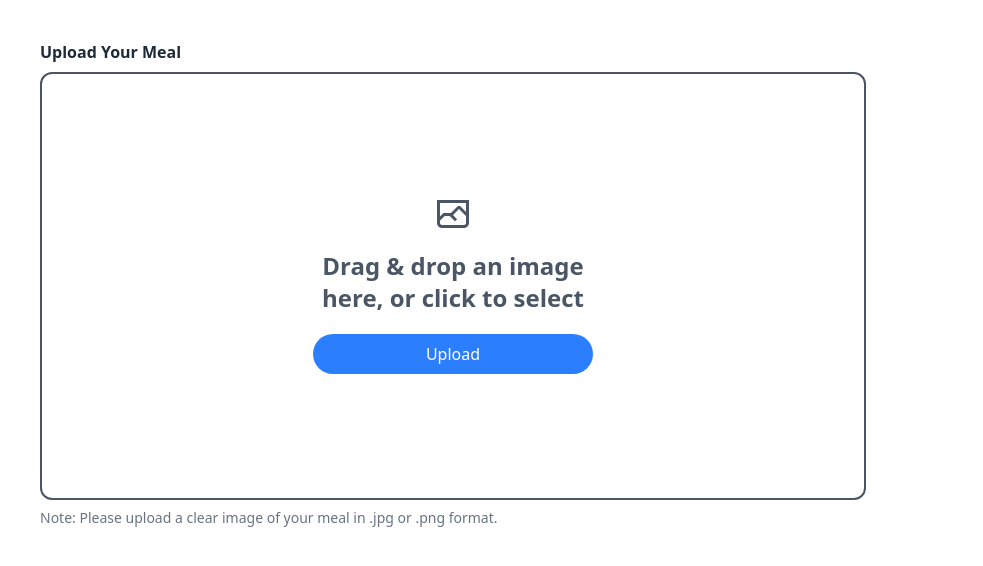
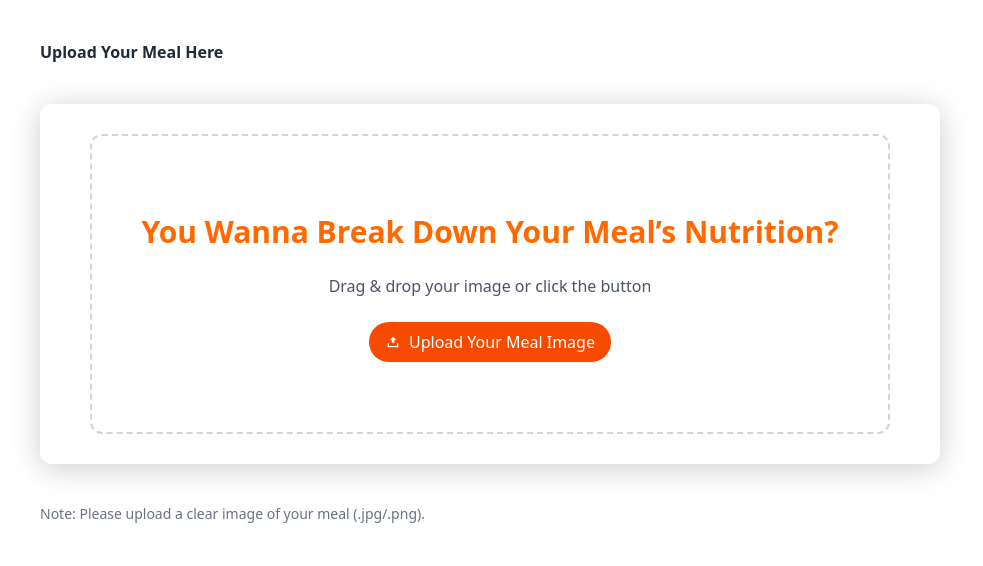
Before and after one commit to tony219y/ai-food-vision, a React (Vite) app in the folder frontend/: page / in a window 1280 px wide. Shown: the top 566 px of the page, without its empty margins (0-983 px from the left). Built offline with nearby package versions, Linux system fonts and the light colour scheme.

Commit message:
New UI fontend eiei

```diff
--- a/frontend/src/components/uploadbox.tsx
+++ b/frontend/src/components/uploadbox.tsx
@@ -1,190 +1,399 @@
-import { useRef, useState, useEffect, useCallback } from "react";
+import { useRef, useState, useEffect } from "react";
 
+/** ---------- Config ---------- */
 const MAX_SIZE_MB = 10;
 
+/** ---------- Types ---------- */
+type Macro = number | null;
+
+type FoodItem = {
+  name: string;
+  calories?: Macro;
+  protein_g?: Macro;
+  carbs_g?: Macro;
+  fat_g?: Macro;
+  fiber_g?: Macro;
+  sugar_g?: Macro;
+};
+
+type NutritionResult = {
+  // From backend (according to required schema)
+  items?: FoodItem[];
+  total_calories?: number | null;
+  notes?: string | null;
+
+  // For some backends that provide totals at the top level
+  serving_size?: string | null;
+  calories?: Macro;
+  protein_g?: Macro;
+  carbs_g?: Macro;
+  fat_g?: Macro;
+  fiber_g?: Macro;
+  sugar_g?: Macro;
+
+  // extra
+  name?: string | null;  // Main menu name (derived from items if not present)
+  tags?: string[];
+};
+
+const NA = "N/Ag";
+
+/** ---------- Helpers ---------- */
+const num = (v: any): Macro => {
+  if (v == null) return null;
+  if (typeof v === "number") return v;
+  if (typeof v === "string") {
+    const m = v.match(/-?\d+(\.\d+)?/);
+    return m ? parseFloat(m[0]) : null;
+  }
+  return null;
+};
+
+const safeItems = (maybeItems: any): FoodItem[] => {
+  if (!Array.isArray(maybeItems)) return [];
+  return maybeItems.map((it: any) => ({
+    name: String(it?.name ?? "unknown"),
+    calories: num(it?.calories),
+    protein_g: num(it?.protein_g),
+    carbs_g: num(it?.carbs_g),
+    fat_g: num(it?.fat_g),
+    fiber_g: num(it?.fiber_g),
+    sugar_g: num(it?.sugar_g),
+  }));
+};
+
+// Normalize various JSON formats into a single NutritionResult and calculate summary
+const normalizeResponse = (raw: any): NutritionResult => {
+  const src = raw?.result ?? raw ?? {};
+  const items = safeItems(src.items);
+
+  const sum = (k: keyof FoodItem) =>
+    items.reduce((acc, it) => acc + (typeof it[k] === "number" ? (it[k] as number) : 0), 0);
+
+  const caloriesTotal =
+    num(src.total_calories) ??
+    (items.length ? sum("calories") : null) ??
+    num(src.calories);
+
+  const proteinTotal = num(src.protein_g) ?? (items.length ? sum("protein_g") : null);
+  const carbsTotal   = num(src.carbs_g)   ?? (items.length ? sum("carbs_g")   : null);
+  const fatTotal     = num(src.fat_g)     ?? (items.length ? sum("fat_g")     : null);
+  const fiberTotal   = num(src.fiber_g)   ?? (items.length ? sum("fiber_g")   : null);
+  const sugarTotal   = num(src.sugar_g)   ?? (items.length ? sum("sugar_g")   : null);
+
+  // Create main menu name: use src.name if present, otherwise join first 3 item names
+  const derivedName =
+    (typeof src.name === "string" && src.name.trim()) ||
+    (items.length ? items.slice(0, 3).map(it => it.name).join(", ") : null);
+
+  return {
+    items,
+    total_calories: caloriesTotal,
+    notes: typeof src.notes === "string" ? src.notes : null,
+
+    serving_size: src.serving_size ?? src.serving ?? src.portion ?? null,
+    calories: caloriesTotal,
+    protein_g: proteinTotal,
+    carbs_g: carbsTotal,
+    fat_g: fatTotal,
+    fiber_g: fiberTotal,
+    sugar_g: sugarTotal,
+
+    name: derivedName,
+    tags: Array.isArray(src.tags) ? src.tags : Array.isArray(src.labels) ? src.labels : [],
+  };
+};
+
+const fmt = (v?: Macro, unit = "") => (v == null ? NA : `${v}${unit}`);
+
+/** ---------- Component ---------- */
 export default function UploadBox() {
   const fileInputRef = useRef<HTMLInputElement | null>(null);
-    const [dragDepth, setDragDepth] = useState(0); // fix flicker with enter/leave counter
-    const isDragging = dragDepth > 0;
+  const [file, setFile] = useState<File | null>(null);
   const [preview, setPreview] = useState<string | null>(null);
-    const [file, setFile] = useState<File | null>(null);
   const [error, setError] = useState<string | null>(null);
+  const [isAnalyzing, setIsAnalyzing] = useState(false);
+  const [isDragging, setIsDragging] = useState(false);
+  const [result, setResult] = useState<NutritionResult | null>(null);
+  const [analysis, setAnalysis] = useState<string | null>(null); // raw JSON (debug)
 
-    // Revoke preview URL to prevent memory leaks
+  // Backend URL
+  const BACKEND_URL = "/api/analyze";
+
+  // Cleanup preview URL
   useEffect(() => {
-        return () => {
-            if (preview) URL.revokeObjectURL(preview);
-        };
+    return () => { if (preview) URL.revokeObjectURL(preview); };
   }, [preview]);
 
-    const openPicker = () => fileInputRef.current?.click();
-
-    const useFile = (f: File) => {
+  // Handle file selection and validation
+  const handleFile = (f: File) => {
     setError(null);
-        if (!f.type.startsWith("image/")) {
-            setError("Please select an image (JPEG/PNG/WebP, etc.)");
-            return;
-        }
-        if (f.size > MAX_SIZE_MB * 1024 * 1024) {
-            setError(`File exceeds ${MAX_SIZE_MB}MB`);
-            return;
-        }
+    setAnalysis(null);
+    setResult(null);
+    if (!f.type.startsWith("image/")) { setError("Please select an image (JPEG/PNG/WebP, etc.)"); return; }
+    if (f.size > MAX_SIZE_MB * 1024 * 1024) { setError(`File exceeds ${MAX_SIZE_MB}MB`); return; }
     if (preview) URL.revokeObjectURL(preview);
     setFile(f);
     setPreview(URL.createObjectURL(f));
   };
 
-    const onChange = (e: React.ChangeEvent<HTMLInputElement>) => {
-        const f = e.target.files?.[0];
-        if (f) useFile(f);
-        e.currentTarget.value = ""; // allow re-selecting same file
+  // Clear selected file and reset state
+  const clearFile = () => {
+    if (preview) URL.revokeObjectURL(preview);
+    setFile(null);
+    setPreview(null);
+    setError(null);
+    setAnalysis(null);
+    setResult(null);
   };
 
-    // Drag & drop handlers (with depth counter)
-    const onDragEnter = useCallback((e: React.DragEvent) => {
-        e.preventDefault();
-        e.stopPropagation();
-        setDragDepth((d) => d + 1);
-    }, []);
+  // Send image to backend for analysis
+  const analyze = async () => {
+    if (!file) return;
+    setIsAnalyzing(true);
+    setError(null);
+    setAnalysis(null);
+    setResult(null);
 
-    const onDragOver = useCallback((e: React.DragEvent) => {
-        e.preventDefault();
-        e.stopPropagation();
-        e.dataTransfer.dropEffect = "copy";
-    }, []);
+    try {
+      const form = new FormData();
+      form.append("image", file);
 
-    const onDragLeave = useCallback((e: React.DragEvent) => {
-        e.preventDefault();
-        e.stopPropagation();
-        setDragDepth((d) => Math.max(0, d - 1));
-    }, []);
-
-    const onDrop = useCallback((e: React.DragEvent) => {
-        e.preventDefault();
-        e.stopPropagation();
-        setDragDepth(0);
-        const f = e.dataTransfer.files?.[0];
-        if (f) useFile(f);
-    }, []);
-
-    // Keyboard activation
-    const onKeyDown = (e: React.KeyboardEvent<HTMLDivElement>) => {
-        if (e.key === "Enter" || e.key === " ") {
-            e.preventDefault();
-            openPicker();
+      const res = await fetch(BACKEND_URL, { method: "POST", body: form });
+      if (!res.ok) {
+        const err = await res.json().catch(() => ({}));
+        throw new Error(err.error || `Request failed (${res.status})`);
+      }
+      const data = await res.json();
+      setAnalysis(JSON.stringify(data, null, 2));
+      setResult(normalizeResponse(data));
+    } catch (e: any) {
+      setError(e?.message || "Analyze failed");
+    } finally {
+      setIsAnalyzing(false);
     }
   };
 
   return (
     <div>
-            <h2 className="mb-2 text-base font-semibold text-gray-800">Upload Your Meal</h2>
+      <h2 className="mb-2 text-base font-semibold text-gray-800">Upload Your Meal Here</h2>
 
+      {/* Drop area wrapper */}
+      <div className="my-10 w-[900px] h-[360px] flex items-center justify-center rounded-xl
+                      shadow-[0_4px_30px_rgba(0,0,0,0.2)]
+                      hover:shadow-[0_8px_40px_rgba(0,0,0,0.2)]
+                      hover:scale-[1.01] transition-all duration-300 ease-in-out">
+        {/* Drop zone */}
         <div
           role="button"
           tabIndex={0}
-                aria-label="Upload an image by drag & drop or click"
-                aria-describedby="upload-help"
-                onClick={openPicker}
-                onKeyDown={onKeyDown}
-                onDragEnter={onDragEnter}
-                onDragOver={onDragOver}
-                onDragLeave={onDragLeave}
-                onDrop={onDrop}
+          aria-busy={isAnalyzing}
+          onClick={() => fileInputRef.current?.click()}
+          onKeyDown={(e) => { if (e.key === "Enter" || e.key === " ") fileInputRef.current?.click(); }}
+          onDragEnter={(e) => { e.preventDefault(); if (Array.from(e.dataTransfer.types || []).includes("Files")) setIsDragging(true); }}
+          onDragOver={(e) => e.preventDefault()}
+          onDragLeave={(e) => { e.preventDefault(); const rt = e.relatedTarget as Node | null; if (!rt || !e.currentTarget.contains(rt)) setIsDragging(false); }}
+          onDrop={(e) => { e.preventDefault(); setIsDragging(false); const f = e.dataTransfer.files?.[0]; if (f) handleFile(f); }}
           className={[
-                    "relative w-[826px] h-[428px] rounded-xl flex flex-col justify-center items-center",
-                    "border-2 transition",
-                    isDragging ? "border-blue-400 bg-gray-200" : "border-gray-600 bg-white",
-                    "focus:outline-none focus:ring-4 focus:ring-blue-300/70"
+            "relative w-[800px] h-[300px] rounded-xl flex flex-col items-center justify-center",
+            "border-2 border-dashed transition cursor-pointer",
+            "hover:border-orange-500 hover:bg-orange-50",
+            isDragging ? "border-orange-400 bg-orange-50" : "border-gray-300 bg-white"
           ].join(" ")}
         >
-                {/* Base message (keeps layout stable). Hide visually while dragging. */}
-                <div className={`w-[280px] select-none ${isDragging ? "invisible" : ""}`}>
-                    <div className="flex flex-col items-center justify-center gap-2 text-gray-600 font-bold text-2xl text-center">
-                        <svg
-                            data-testid="geist-icon"
-                            width={32}
-                            height={32}
-                            viewBox="0 0 16 16"
-                            strokeLinejoin="round"
-                            style={{ color: "currentColor" }}
-                            aria-hidden="true"
-                            className="mb-3"
+          {/* Empty state */}
+          {!preview && (
+            <div className="text-center text-gray-600">
+              <p className="text-orange-500 font-semibold text-3xl my-2">
+                You Wanna Break Down Your Meal’s Nutrition?
+              </p>
+              <p className="text-base mt-6">Drag & drop your image or click the button</p>
+              <button
+                type="button"
+                onClick={(e) => { e.stopPropagation(); fileInputRef.current?.click(); }}
+                className="inline-flex items-center gap-2 rounded-full bg-orange-600 text-white px-4 py-2
+                           hover:bg-orange-700 focus:outline-none focus:ring-4 focus:ring-orange-300 mt-6"
+                aria-label="Upload your meal image"
               >
-                            <path
-                                fillRule="evenodd"
-                                clipRule="evenodd"
-                                d="M14.5 2.5H1.5V9.18933L2.96966 7.71967L3.18933 7.5H3.49999H6.63001H6.93933L6.96966 7.46967L10.4697 3.96967L11.5303 3.96967L14.5 6.93934V2.5ZM8.00066 8.55999L9.53034 10.0897L10.0607 10.62L9.00001 11.6807L8.46968 11.1503L6.31935 9H3.81065L1.53032 11.2803L1.5 11.3106V12.5C1.5 13.0523 1.94772 13.5 2.5 13.5H13.5C14.0523 13.5 14.5 13.0523 14.5 12.5V9.06066L11 5.56066L8.03032 8.53033L8.00066 8.55999ZM4.05312e-06 10.8107V12.5C4.05312e-06 13.8807 1.11929 15 2.5 15H13.5C14.8807 15 16 13.8807 16 12.5V9.56066L16.5607 9L16.0303 8.46967L16 8.43934V2.5V1H14.5H1.5H4.05312e-06V2.5V10.6893L-0.0606689 10.75L4.05312e-06 10.8107Z"
-                                fill="currentColor"
-                            />
+                <svg viewBox="0 0 24 24" className="w-4 h-4" aria-hidden="true">
+                  <path fill="currentColor" d="M5 20h14a1 1 0 001-1v-5h-2v4H6v-4H4v5a1 1 0 001 1zm7-16l5 5h-3v4h-4v-4H7l5-5z" />
                 </svg>
-                        <span>Drag &amp; drop an image here, or click to select</span>
+                Upload Your Meal Image
+              </button>
+            </div>
+          )}
+
+          {/* Error */}
+          {error && <p className="mt-3 text-sm text-red-600">{error}</p>}
+
+          {/* Preview + Actions */}
+          {preview && (
+            <div className="flex flex-col items-center gap-3">
+              <img src={preview} alt={file?.name || "Preview"} className="max-h-40 rounded-lg shadow" />
+              <div className="flex gap-2">
+                <button
+                  type="button"
+                  onClick={(e) => { e.stopPropagation(); analyze(); }}
+                  className="flex items-center justify-center gap-2 bg-emerald-600 text-white px-4 py-2 rounded-full hover:bg-emerald-700 disabled:opacity-50"
+                  disabled={isAnalyzing}
+                >
+                  {isAnalyzing && (
+                    <svg className="animate-spin h-4 w-4 text-white" viewBox="0 0 24 24" aria-hidden="true">
+                      <circle className="opacity-25" cx="12" cy="12" r="10" stroke="currentColor" strokeWidth="4" />
+                      <path className="opacity-75" fill="currentColor" d="M4 12a8 8 0 018-8v4a4 4 0 00-4 4H4z" />
+                    </svg>
+                  )}
+                  {isAnalyzing ? "Analyzing..." : "Analyze"}
+                </button>
+                <button
+                  type="button"
+                  onClick={(e) => { e.stopPropagation(); clearFile(); }}
+                  className="px-4 py-2 rounded-full border border-gray-300 hover:bg-gray-50"
+                  disabled={isAnalyzing}
+                >
+                  Clear
+                </button>
+              </div>
+            </div>
+          )}
+
+          {/* Drag ring overlay */}
+          {isDragging && <div className="pointer-events-none absolute inset-0 rounded-xl ring-4 ring-orange-300/70" />}
         </div>
       </div>
 
-                {/* Button (reserve space with invisible while dragging) */}
-                <div className={`flex justify-center mt-5 w-[280px] ${isDragging ? "invisible" : ""}`}>
-                    <button
-                        type="button"
-                        onClick={(e) => { e.stopPropagation(); openPicker(); }}
-                        className="w-full bg-blue-500 text-white px-4 py-2 rounded-full hover:bg-blue-600 cursor-pointer"
-                    >
-                        Upload
-                    </button>
-                </div>
-
-                {/* Errors (if any) */}
-                {error && <p className="mt-3 text-sm text-red-600">{error}</p>}
-
-                {/* Preview */}
-                {preview && (
-                    <img
-                        src={preview}
-                        alt={file?.name || "Selected image preview"}
-                        className="mt-4 max-h-40 rounded-lg shadow pointer-events-none"
-                    />
-                )}
-
-                {/* Hidden file input */}
+      {/* Hidden input */}
       <input
+        ref={fileInputRef}
         type="file"
         accept="image/*"
-                    ref={fileInputRef}
-                    onChange={onChange}
         className="hidden"
+        onChange={(e) => { const f = e.target.files?.[0]; if (f) handleFile(f); e.currentTarget.value = ""; }}
         aria-hidden="true"
       />
 
-                {/* Drag overlay: centered text + highlight ring without blocking drops */}
-                {isDragging && (
-                    <div className="pointer-events-none absolute inset-0 rounded-xl ring-4 ring-blue-300/70 flex items-center justify-center">
-                        <div className="flex flex-col items-center gap-2 text-gray-700 font-bold text-2xl text-center">
-                            <svg
-                                data-testid="geist-icon"
-                                width={32}
-                                height={32}
-                                viewBox="0 0 16 16"
-                                strokeLinejoin="round"
-                                style={{ color: "currentColor" }}
-                                aria-hidden="true"
-                                className="mb-3"
-                            >
-                                <path
-                                    fillRule="evenodd"
-                                    clipRule="evenodd"
-                                    d="M14.5 6.5V13.5C14.5 14.8807 13.3807 16 12 16H4C2.61929 16 1.5 14.8807 1.5 13.5V1.5V0H3H8H9.08579C9.351 0 9.60536 0.105357 9.79289 0.292893L14.2071 4.70711C14.3946 4.89464 14.5 5.149 14.5 5.41421V6.5ZM13 6.5V13.5C13 14.0523 12.5523 14.5 12 14.5H4C3.44772 14.5 3 14.0523 3 13.5V1.5H8V5V6.5H9.5H13ZM9.5 2.12132V5H12.3787L9.5 2.12132Z"
-                                    fill="currentColor"
-                                />
-                            </svg>
+      {/* ====== Results ====== */}
+      {result && (
+        <section className="space-y-6">
+          {/* Main menu name */}
+          {result.name && (
+            <h1 className="text-2xl font-bold text-gray-900">{result.name}</h1>
+          )}
 
-                            <span>Drop your image here</span>
+          {/* Summary cards */}
+          <div className="grid grid-cols-2 md:grid-cols-4 gap-4">
+            {[
+              { label: "Calories", value: result.calories, unit: "" },
+              { label: "Protein",  value: result.protein_g, unit: "g" },
+              { label: "Carbs",    value: result.carbs_g,   unit: "g" },
+              { label: "Fat",      value: result.fat_g,     unit: "g" },
+            ].map((s, i) => (
+              <div key={i} className="rounded-2xl bg-blue-50 text-blue-700 px-6 py-5 shadow-sm">
+                <div className="text-3xl font-bold">{fmt(s.value, s.unit)}</div>
+                <div className="text-sm opacity-70">{s.label}</div>
+              </div>
+            ))}
+          </div>
+
+          {/* Chips: food names */}
+          {!!(result.items && result.items.length) && (
+            <div className="flex flex-wrap gap-2">
+              {result.items.map((it, i) => (
+                <span key={i} className="px-3 py-1 rounded-full bg-orange-50 text-orange-700 border border-orange-200 text-xs">
+                  {it.name || "unknown"}
+                </span>
+              ))}
+            </div>
+          )}
+
+          {/* Items table */}
+          {!!(result.items && result.items.length) && (
+            <div className="bg-white rounded-2xl shadow-[0_6px_28px_rgba(0,0,0,0.08)] ring-1 ring-black/5 overflow-hidden">
+              <div className="bg-blue-600 text-white px-6 py-3 font-semibold grid grid-cols-6 gap-2">
+                <span className="col-span-2">Item</span>
+                <span className="text-right">Calories</span>
+                <span className="text-right">Protein</span>
+                <span className="text-right">Carbs</span>
+                <span className="text-right">Fat</span>
+              </div>
+              <div>
+                {result.items.map((it, idx) => (
+                  <div key={idx} className={["grid grid-cols-6 gap-2 px-6 py-3 text-sm", idx % 2 ? "bg-blue-50/50" : ""].join(" ")}>
+                    <div className="col-span-2 text-gray-800">{it.name || "unknown"}</div>
+                    <div className="text-right">{fmt(it.calories)}</div>
+                    <div className="text-right">{fmt(it.protein_g, "g")}</div>
+                    <div className="text-right">{fmt(it.carbs_g, "g")}</div>
+                    <div className="text-right">{fmt(it.fat_g, "g")}</div>
+                  </div>
+                ))}
+                {/* Footer row: totals */}
+                <div className="grid grid-cols-6 gap-2 px-6 py-3 text-sm font-medium border-t">
+                  <div className="col-span-2 text-gray-800">Total</div>
+                  <div className="text-right">{fmt(result.total_calories ?? result.calories)}</div>
+                  <div className="text-right">{fmt(result.protein_g, "g")}</div>
+                  <div className="text-right">{fmt(result.carbs_g, "g")}</div>
+                  <div className="text-right">{fmt(result.fat_g, "g")}</div>
+                </div>
               </div>
             </div>
           )}
+
+          {/* Nutrient detail table */}
+          <div className="bg-white rounded-2xl shadow-[0_6px_28px_rgba(0,0,0,0.08)] ring-1 ring-black/5 overflow-hidden">
+            <div className="bg-blue-600 text-white px-6 py-3 font-semibold flex items-center justify-between">
+              <span>Nutrient</span><span>Amount</span>
+            </div>
+            <table className="w-full text-sm">
+              <tbody>
+                {[
+                  ["Serving Size", result.serving_size || NA],
+                  ["Calories",     fmt(result.calories)],
+                  ["Protein",      fmt(result.protein_g, "g")],
+                  ["Carbohydrates",fmt(result.carbs_g, "g")],
+                  ["Fat",          fmt(result.fat_g, "g")],
+                  ["Fiber",        fmt(result.fiber_g, "g")],
+                  ["Sugar",        fmt(result.sugar_g, "g")],
+                ].map(([k, v], idx) => (
+                  <tr key={idx} className={idx % 2 ? "bg-blue-50/50" : ""}>
+                    <td className="px-6 py-3 text-gray-800">{k as string}</td>
+                    <td className="px-6 py-3 text-right font-medium">{v as string}</td>
+                  </tr>
+                ))}
+              </tbody>
+            </table>
           </div>
 
-            <p id="upload-help" className="mt-2 text-sm text-gray-500">
-                Note: Please upload a clear image of your meal in .jpg or .png format.
-            </p>
+          {/* Notes */}
+          {result.notes && (
+            <div className="p-4 rounded-xl bg-yellow-50 text-yellow-800 text-sm">
+              {result.notes}
+            </div>
+          )}
+
+          {/* Tags */}
+          {!!(result.tags && result.tags.length) && (
+            <div className="flex flex-wrap gap-2">
+              {result.tags.map((t, i) => (
+                <span key={i} className="px-3 py-1 rounded-full text-blue-600 bg-blue-50 border border-blue-200 text-xs">
+                  {t}
+                </span>
+              ))}
+            </div>
+          )}
+
+          {/* Debug raw JSON */}
+          {analysis && (
+            <details className="mt-2">
+              <summary className="cursor-pointer text-sm text-gray-500">Raw JSON</summary>
+              <pre className="mt-2 p-3 rounded-lg bg-gray-50 text-gray-700 text-xs whitespace-pre-wrap">
+                {analysis}
+              </pre>
+            </details>
+          )}
+        </section>
+      )}
+
+      <p className="mt-5 text-sm text-gray-500">Note: Please upload a clear image of your meal (.jpg/.png).</p>
     </div>
   );
 }
```
Lines whose indentation alone changed are shown as unchanged.
